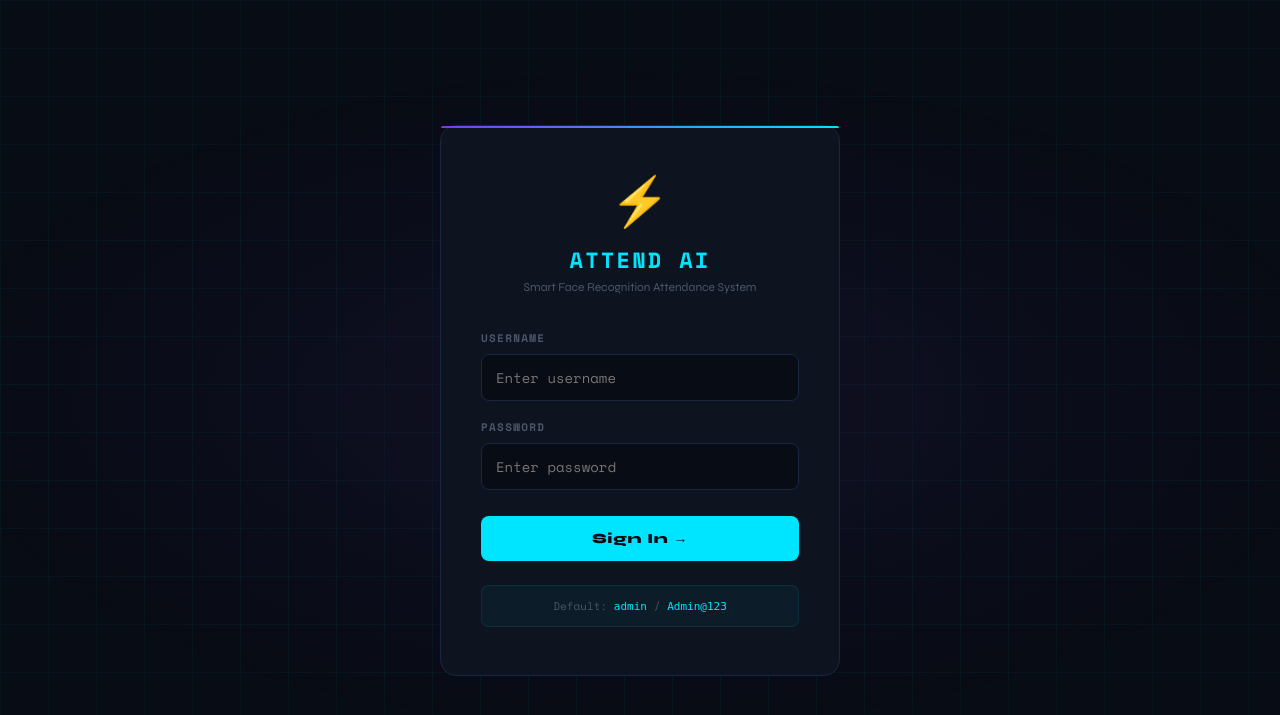
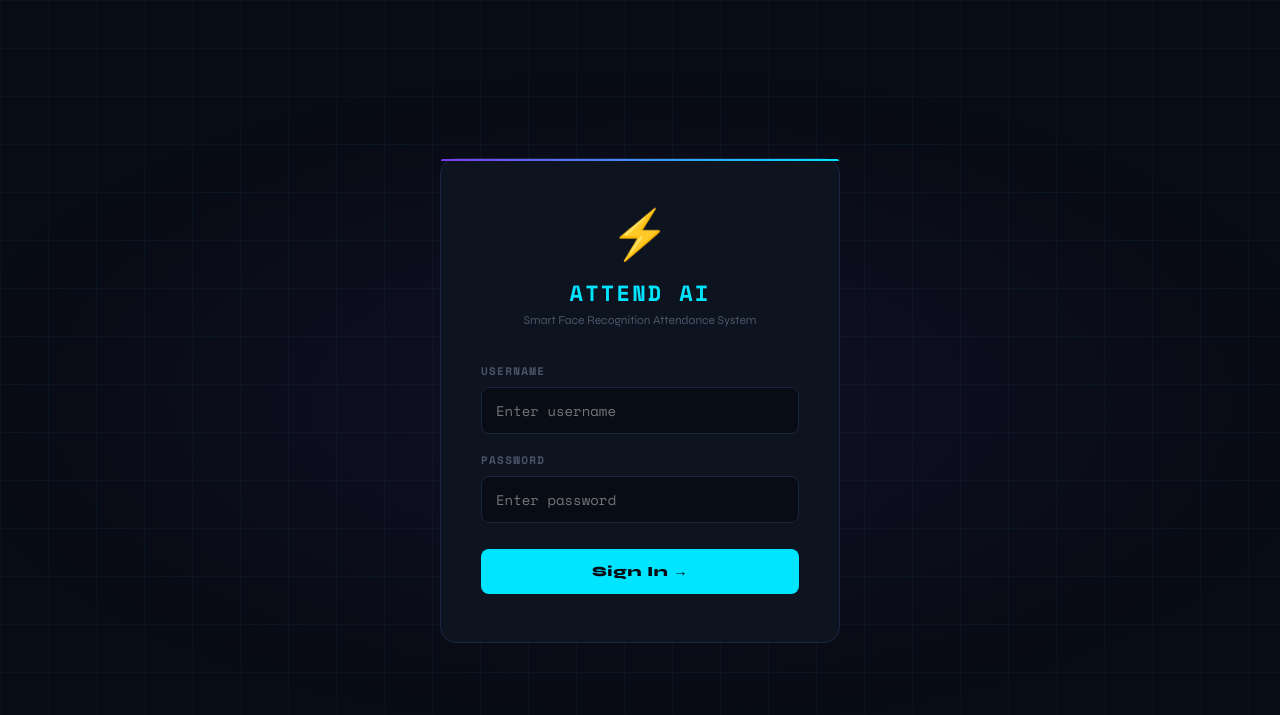
Before and after one commit to devil11p/Facelog, a Flask app: page /login in a window 1280 px wide. Shown: the top 715 px of the page. Run offline with Flask 3, Linux system fonts and the light colour scheme.

Commit message:
Remove default credentials from login page

```diff
--- a/templates/login.html
+++ b/templates/login.html
@@ -159,9 +159,7 @@
       <input type="password" id="password" placeholder="Enter password" autocomplete="current-password" />
     </div>
     <button class="btn-login" id="login-btn" onclick="doLogin()">Sign In →</button>
-    <div class="default-creds">
-      <p>Default: <code>admin</code> / <code>Admin@123</code></p>
-    </div>
+
   </div>
 
   <script>
```
